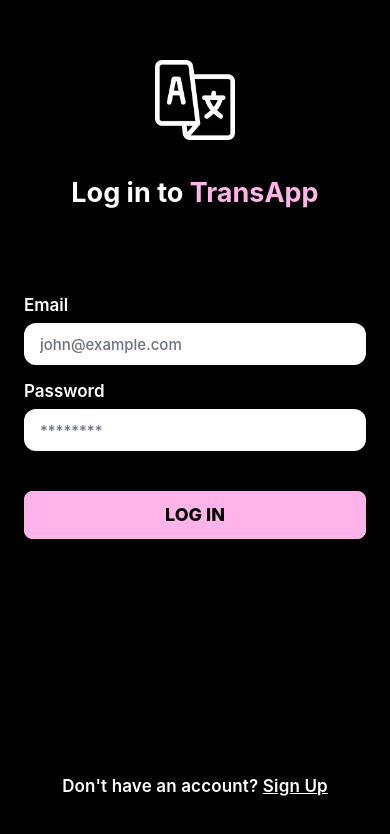
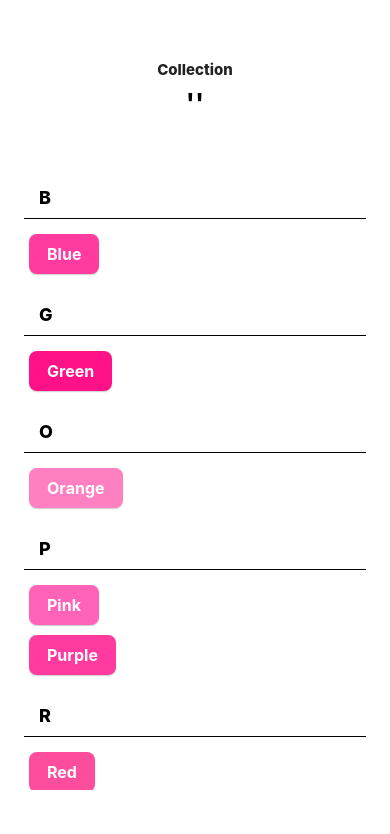
Before and after one commit to appsecandrewlee/MACathon_2023, a React Native app in the folder langtrans_app/: screen /Collection in a window 390 px wide. Shown: the top 834 px of the page. Built offline with nearby package versions, Linux system fonts and the light colour scheme.

Commit message:
add collection screen

```diff
--- a/langtrans_app/App.js
+++ b/langtrans_app/App.js
@@ -8,6 +8,7 @@ import CameraScreen from "./screens/Scan"; // Assuming you also have a camera sc
 import MainScreen from "./screens/Main"; // Assuming you also have a camera screen
 import ProfileScreen from "./screens/Settings"; // Assuming you also have a camera screen
 import Definition from './screens/Definition';
+import CollectionScreen from "./screens/Collection";
 
 const Stack = createStackNavigator();
 
@@ -99,6 +100,11 @@ export default function App() {
           component={MainScreen}
           options={{ headerShown: false }}
         />
+        <Stack.Screen
+          name="Collection"
+          component={CollectionScreen}
+          options={{ headerShown: false }}
+        />
         {/* <Stack.Screen name="Camera" component={CameraScreen} options={{ title: 'Capture Image' }} /> */}
         <Stack.Screen name="Definition" component={Definition} options={{ title: 'Definition' }} />
         {/* Add more screens as needed */}
--- a/langtrans_app/screens/Collection.js
+++ b/langtrans_app/screens/Collection.js
@@ -1,13 +1,83 @@
 import React from 'react';
-import { View, Text, StyleSheet, Image, TouchableOpacity, FlatList, SafeAreaView } from 'react-native';
+import { View, Text, StyleSheet, Image, TouchableOpacity, FlatList, SafeAreaView, SectionList, ScrollView } from 'react-native';
 import { useNavigation } from '@react-navigation/native';
-import { colors, commonStyles } from '../styles/styles';
+import { useRoute } from '@react-navigation/native';
+import { colors, commonStyles, fonts } from '../styles/styles';
 
 export default function CollectionScreen() {
+
+    const route = useRoute()
+    const collectionName = route.params?.collectionName;
+    const words = ['Red', 'Green', 'Blue', 'Pink', 'Purple', 'Orange', 'Yellow'];
+    const pinks = ['#FF80C0', '#FF63B8', '#FF4D9D', '#FF3B9F', '#FF1287'];
+
+    const getRandomColor = (colors) => {
+        const randomIndex = Math.floor(Math.random() * colors.length);
+        return colors[randomIndex];
+    };
+
+    function groupWordsByFirstLetter(words) {
+        return words.reduce((groups, word) => {
+          const firstLetter = word[0].toUpperCase();
+          if (!groups[firstLetter]) {
+            groups[firstLetter] = [];
+          }
+          groups[firstLetter].push(word);
+          return groups;
+        }, {});
+      }
+
+      // Sort the words
+    const sortedWords = words.sort();
+
+    // Group the words by first letter
+    const groupedWords = groupWordsByFirstLetter(sortedWords);
+
+    // Convert groupedWords to an array of sections
+    const sections = Object.keys(groupedWords).map((letter) => ({
+    title: letter,
+    data: groupedWords[letter],
+    }));
+
     return (
       <SafeAreaView style={{ flex: 1, backgroundColor: '#fff' }}>
-      <View style={commonStyles.container}>
-        <Text>Hi and bye</Text>
+        <View style={commonStyles.container}>
+
+            {/* HEADER --------------------------------------------------------------------------*/}
+            <View style={commonStyles.header}>
+                <Text style={[commonStyles.subtitle,{color: colors.darkgrey, fontWeight: '800'}]}>Collection</Text>
+                <Text style={[commonStyles.titleBlack, {marginBottom: 6}]}>'{collectionName}'</Text>
+            </View>
+
+            {/* WORDS SORTED ALPHABETICALLY --------------------------------------------------------------------------*/}
+            <ScrollView>
+                <SectionList
+                    sections={sections}
+                    keyExtractor={(item, index) => index.toString()}
+                    renderItem={({ item }) => (
+                        <View style={[commonStyles.wordContainer,{backgroundColor: getRandomColor(pinks)}]}>
+                        <Text style={commonStyles.wordText}>{item}</Text>
+                        </View>
+                    )}
+                    renderSectionHeader={({ section: { title } }) => (
+                        <View style={styles.header}>
+                        <Text style={styles.headerText}>{title}</Text>
+                        </View>
+                    )}
+                />
+            </ScrollView>
+
+            {/* TODO
+
+            [X] Get the name of the clicked collection
+            [ ] Pass the name to back-end to retrieve the list of words // BACK-END
+            [X] Display the words in a list view
+            [ ] Link the word to the definition/translation page // CONS
+
+            */}
+
+            <View style={commonStyles.spaceSmall}></View>
+
       </View>
       </SafeAreaView>
     );
@@ -15,4 +85,26 @@ export default function CollectionScreen() {
 
 const styles = StyleSheet.create({
 
-});
+    sectionListContainer: {
+
+    },
+
+    header: {
+        // backgroundColor: colors.black,
+        padding: 5,
+        marginTop: 20,
+        marginBottom: 10,
+        borderEndColor: colors.grey,
+        borderBottomWidth: 1
+    },
+
+    headerText: {
+        fontSize: 18,
+        fontWeight: "800",
+        color: colors.black,
+        marginLeft: 10,
+        marginBottom: 5,
+        textAlign: "left",
+    },
+
+  });
--- a/langtrans_app/screens/Home.js
+++ b/langtrans_app/screens/Home.js
@@ -2,18 +2,42 @@
 import React, { useState } from 'react';
 import { View, Text, SafeAreaView, ScrollView, FlatList, TextInput, TouchableOpacity, StyleSheet } from 'react-native';
 import { colors, commonStyles, spacing } from '../styles/styles';
+import { useNavigation } from '@react-navigation/native';
 
 export default function MainScreen() {
 
+    const navigation = useNavigation();
+
+    // const userName = db.users.get(uid).name;
+    const userName = 'Andrew';
 
 
-    const wordList = ['Apple','Banana','Cucumber','Durian','Eggplant','Fig','Grape','Honeydew', 'Icaco', 'Jackfruit', 'Kiwi', 'Lime'];
+    // const wordList = ['Apple','Banana','Cucumber','Durian','Eggplant','Fig','Grape','Honeydew', 'Icaco', 'Jackfruit', 'Kiwi', 'Lime'];
     const slangList = ['Woolies','Mozzie','Barbie','No worries','Too easy','Mate','Arvo'];
     const collectionList = ['Programming', 'Supermaket', 'Gym', 'Badminton'];
 
     const pinks = ['#FF80C0', '#FF63B8', '#FF4D9D', '#FF3B9F', '#FF1287'];
     const purples = ['#D06EFF', '#B13BFF', '#9A00FF', '#8800CC', '#660099'];
     // const blues = ['#007ACC', '#004488', '#33B5E5', '#66C2FF', '#99D6FF'];
+
+    const [wordList, setWordList] = useState(['Apple','Banana','Cucumber','Durian','Eggplant','Fig','Grape','Honeydew', 'Icaco', 'Jackfruit', 'Kiwi', 'Lime']);
+
+    function addWord() {
+        dynamicWord = newWord;
+        setNewWord('');
+        setWordList((prevList) => [...prevList, dynamicWord]);
+    }
+
+    const [newWord, setNewWord] = useState('');
+
+    let dynamicWord = '';
+
+    const handleNewWord = (text) => {
+        setNewWord(text);
+      };
+
+
+
 
     const makeBlues = () => {
         const blueStart = '#021B79';
@@ -71,7 +95,7 @@ export default function MainScreen() {
 
                 {/* GREETINGS --------------------------------------------------------------------------*/}
                 <View style={commonStyles.header}>
-                    <Text style={[commonStyles.titleBlack, {marginBottom: 6}]}>Howdy, Chloe! 🤠</Text>
+                    <Text style={[commonStyles.titleBlack, {marginBottom: 6}]}>Howdy, {userName}! 🤠</Text>
                 </View>
                 <View style={commonStyles.spaceSmall}></View>
 
@@ -92,13 +116,17 @@ export default function MainScreen() {
                                 autoCorrect={false}
                                 style={styles.input}
                                 placeholder="Add a new word..."
+                                value={newWord}
+                                onChangeText={handleNewWord}
                                 // Add your onChangeText logic here
                                 />
                             </View>
 
                             {/* Add Button (Right) */}
-                            <TouchableOpacity style={styles.addButton}>
-                                <Text style={styles.buttonText}>+</Text>
+                            <TouchableOpacity onPress={addWord} style={styles.addButton}>
+                                <View>
+                                    <Text style={styles.buttonText}>+</Text>
+                                </View>
                             </TouchableOpacity>
                             </View>
 
@@ -138,16 +166,27 @@ export default function MainScreen() {
                         <View style={commonStyles.sectionBlack}>
                             <Text style={commonStyles.captionBlue}>My collections 📚</Text>
                         </View>
-                        <View style={[commonStyles.collectionContainer,{marginHorizontal: spacing.medium}]}>
-                                <Text style={commonStyles.wordText}>ALL</Text>
-                        </View>
+
+                        <TouchableOpacity
+                            style={[commonStyles.collectionContainer,{marginHorizontal: spacing.medium}]}
+                            onPress={() => {
+                                navigation.navigate('Collection', {collectionName: 'All'});
+                            }}>
+                            <Text style={commonStyles.wordText}>ALL</Text>
+                        </TouchableOpacity>
+
+
                         <FlatList
                             data={collectionList}
                             keyExtractor={(item, index) => index.toString()}
                             renderItem={({ item, index }) => (
-                                <View style={[commonStyles.collectionContainer, { marginHorizontal: spacing.medium, backgroundColor: blues[index] }]}>
-                                <Text style={commonStyles.wordText}>{item}</Text>
-                                </View>
+                                <TouchableOpacity
+                                    style={[commonStyles.collectionContainer, { marginHorizontal: spacing.medium, backgroundColor: blues[index] }]}
+                                    onPress={() => {
+                                        navigation.navigate('Collection', {collectionName: item});
+                                    }}>
+                                    <Text style={commonStyles.wordText}>{item}</Text>
+                                </TouchableOpacity>
                             )}
                         />
                     </View>
--- a/langtrans_app/styles/styles.js
+++ b/langtrans_app/styles/styles.js
@@ -14,6 +14,7 @@ const colors = {
   blue: "#000000",
   // blue: '#2B2DA4',
   grey: "#F0F0F0",
+
   text: "#FFFFFF",
   pink: "#FFB3E8",
   blue: "#000000",
```
Also changed, not shown: langtrans_app/screens/Main.js (+1 -41 lines).
